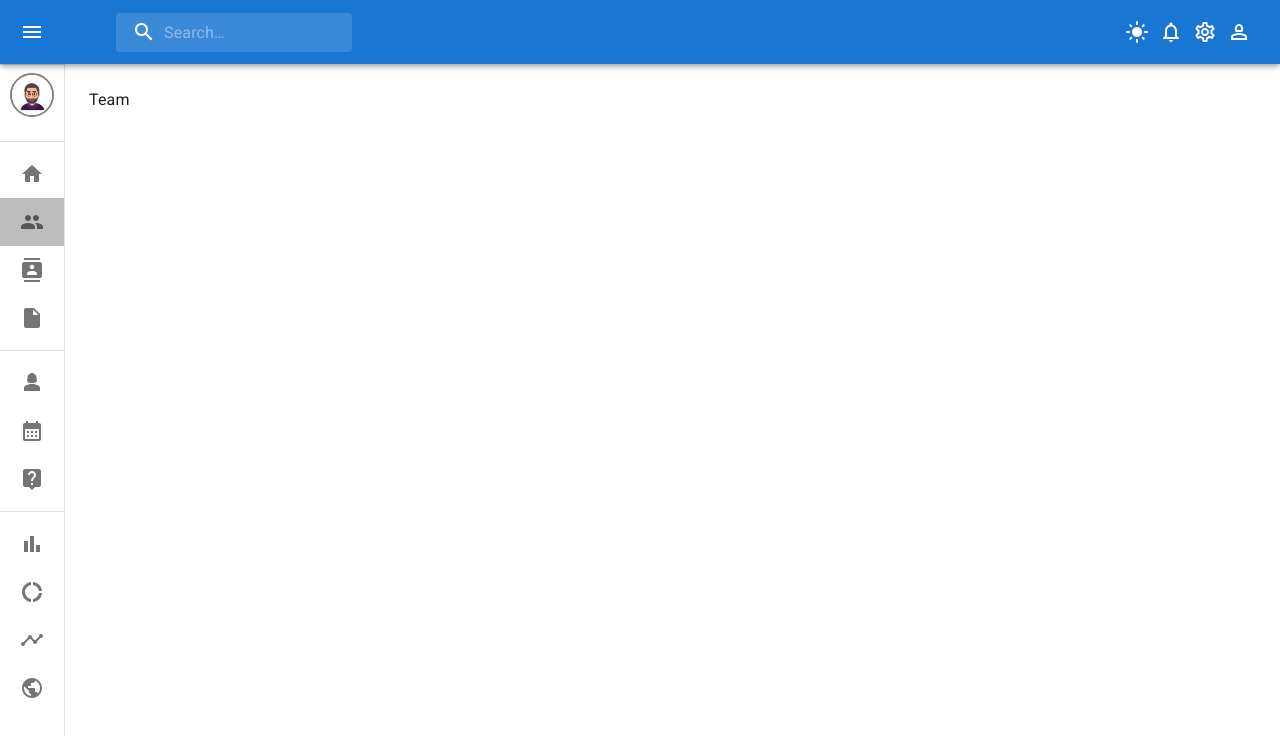
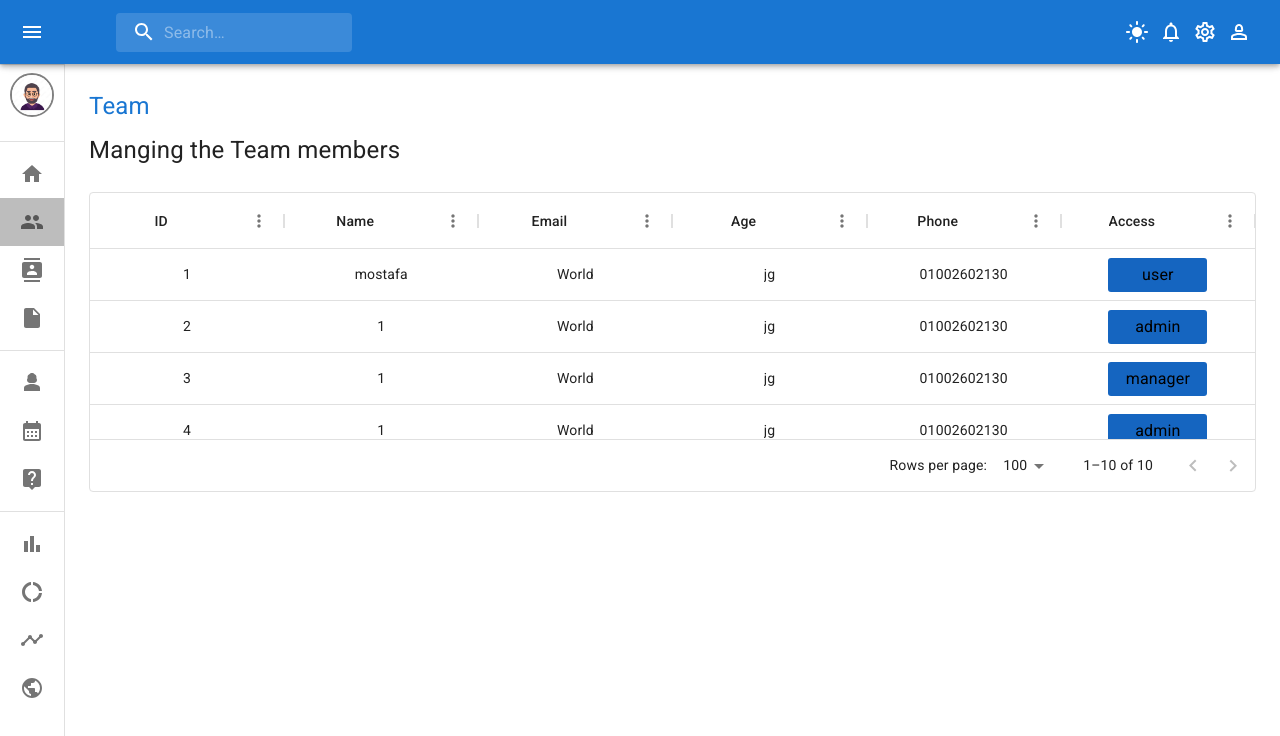
Before and after one commit to Moustafa-Elsayed/AdminDashboard, a React (Vite) app: page /team in a window 1280 px wide. Shown: the top 736 px of the page. Built offline with nearby package versions, Linux system fonts and the light colour scheme.

Commit message:
craete content of team memebers

```diff
--- a/package.json
+++ b/package.json
@@ -15,6 +15,7 @@
     "@mui/icons-material": "^5.14.19",
     "@mui/material": "^5.14.19",
     "@mui/styled-engine-sc": "^6.0.0-alpha.7",
+    "@mui/x-data-grid": "^6.18.3",
     "react": "^18.2.0",
     "react-dom": "^18.2.0",
     "react-router-dom": "^6.20.1",
--- a/src/componenets/sidebar/SideBar.jsx
+++ b/src/componenets/sidebar/SideBar.jsx
@@ -178,7 +178,7 @@ const SideBar = ({ handleDrawerClose, open }) => {
       </Typography>
       <Typography
         align="center"
-        color="inherit"
+        color="primary"
         sx={{ my: 1, fontSize: open ? "17px" : 0, transition: ".5s" }}
       >
         Admin
--- a/src/pages/contacts/Contacts.jsx
+++ b/src/pages/contacts/Contacts.jsx
@@ -1,9 +1,7 @@
-import React from 'react'
 
-const Calender = () => {
+const Contacts = () => {
   return (
-    <div>Contacts</div>
   )
 }
 
-export default Calender
+export default Contacts
--- /dev/null
+++ b/src/pages/contacts/data.js
@@ -0,0 +1,82 @@
+export const rows = [
+  {
+    id: 1,
+    name: "mostafa",
+    email: "World",
+    age: "jg",
+    phone: "01002602130",
+    access: "user",
+  },
+  {
+    id: 2,
+    name: "1",
+    email: "World",
+    age: "jg",
+    phone: "01002602130",
+    access: "admin",
+  },
+  {
+    id: 3,
+    name: "1",
+    email: "World",
+    age: "jg",
+    phone: "01002602130",
+    access: "manager",
+  },
+  {
+    id: 4,
+    name: "1",
+    email: "World",
+    age: "jg",
+    phone: "01002602130",
+    access: "admin",
+  },
+  {
+    id: 5,
+    name: "1",
+    email: "World",
+    age: "jg",
+    phone: "01002602130",
+    access: "users",
+  },
+  {
+    id: 6,
+    name: "1",
+    email: "World",
+    age: "jg",
+    phone: "01002602130",
+    access: "manager",
+  },
+  {
+    id: 7,
+    name: "1",
+    email: "World",
+    age: "jg",
+    phone: "01002602130",
+    access: "users",
+  },
+  {
+    id: 8,
+    name: "1",
+    email: "World",
+    age: "jg",
+    phone: "01002602130",
+    access: "manger",
+  },
+  {
+    id: 9,
+    name: "1",
+    email: "World",
+    age: "jg",
+    phone: "01002602130",
+    access: "users",
+  },
+  {
+    id: 10,
+    name: "1",
+    email: "World",
+    age: "jg",
+    phone: "01002602130",
+    access: "users",
+  },
+];
--- a/src/pages/team/Team.jsx
+++ b/src/pages/team/Team.jsx
@@ -1,9 +1,87 @@
-import React from 'react'
+import { DataGrid } from "@mui/x-data-grid";
+import Typography from "@mui/material/Typography";
+import { useTheme } from "@mui/material";
+import { Box } from "@mui/material";
+import { rows } from "../contacts/data";
 
 const Team = () => {
+  const theme = useTheme();
+
+
+  const columns = [
+    {
+      field: "id",
+      headerName: "ID",
+      flex: 1,
+      headerAlign: "center",
+      align: "center",
+    },
+    {
+      field: "name",
+      headerName: "Name",
+      flex: 1,
+      headerAlign: "center",
+      align: "center",
+    },
+    {
+      field: "email",
+      headerName: "Email",
+      flex: 1,
+      headerAlign: "center",
+      align: "center",
+    },
+    {
+      field: "age",
+      headerName: "Age",
+      flex: 1,
+      headerAlign: "center",
+      align: "center",
+    },
+    {
+      field: "phone",
+      headerName: "Phone",
+      flex: 1,
+      headerAlign: "center",
+      align: "center",
+    },
+    {
+      field: "access",
+      headerName: "Access",
+      flex: 1,
+      headerAlign: "center",
+      align: "center",
+      renderCell: ({ row: { access } }) => {
+        return (
+          <Box sx={{
+            p:"5px",
+            width:"99px",
+            textAlign:"center",
+            borderRadius:"3px",
+             backgroundColor:theme.palette.primary.dark}}>
+            <Typography color="initial">{access}</Typography>
+          </Box>
+        );
+      },
+    },
+  ];
   return (
-    <div>Team</div>
-  )
-}
+    <>
+      <Typography color="primary" sx={{ mb: 1, fontSize: "24px" }}>
+        Team
+      </Typography>
+      <Typography sx={{ mb: 3, fontSize: "24px" }}>
+        Manging the Team members
+      </Typography>
 
-export default Team
+      <div style={{ height: 300, width: "100%" }}>
+        <DataGrid
+          rows={rows}
+          // @ts-ignore
+          columns={columns}
+        />
+      </div>
+    </>
+  );
+};
+
+export default Team;
```
Also changed, not shown: 1 other file (tests, documents, lock files or other folders).
